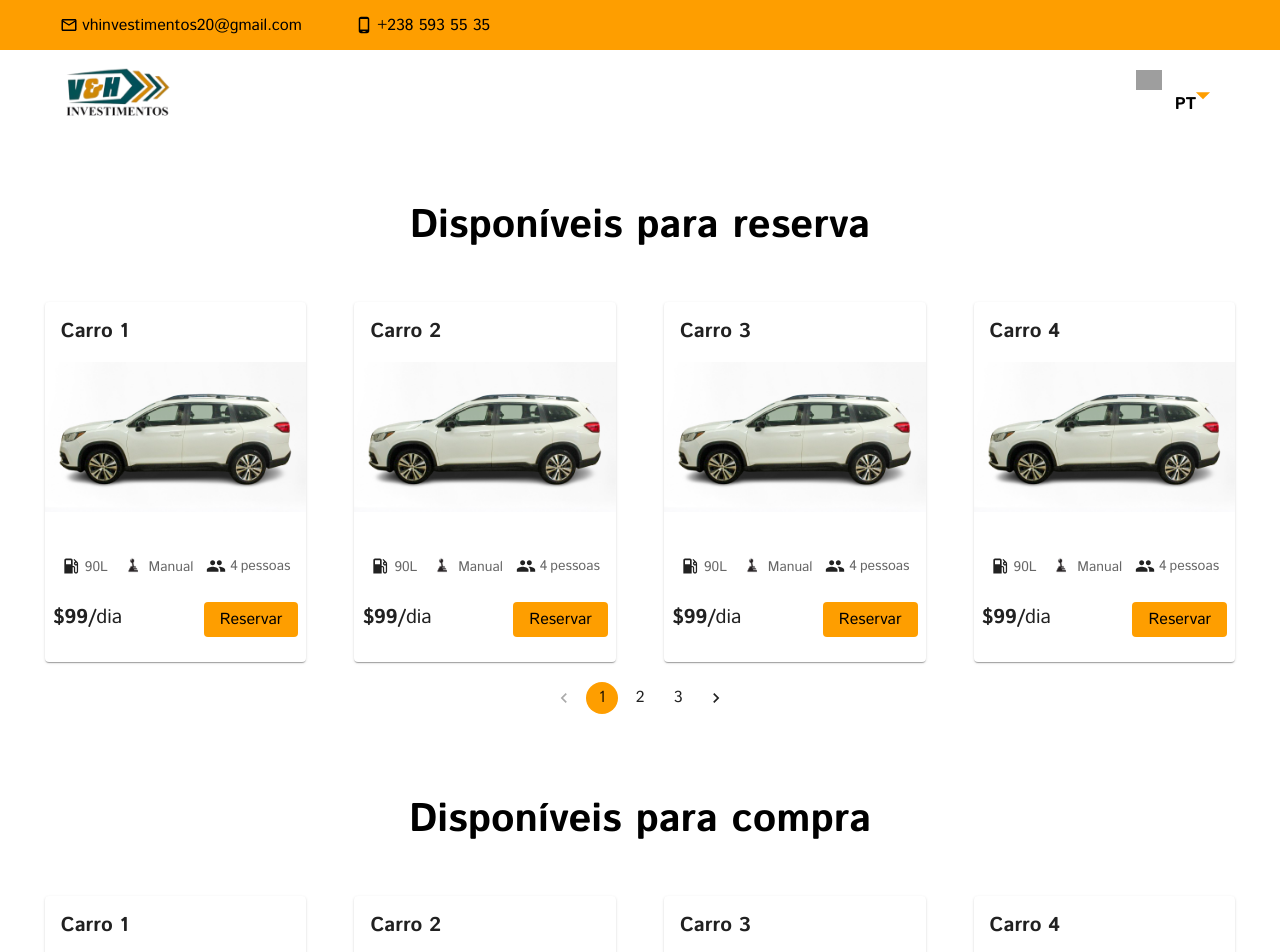
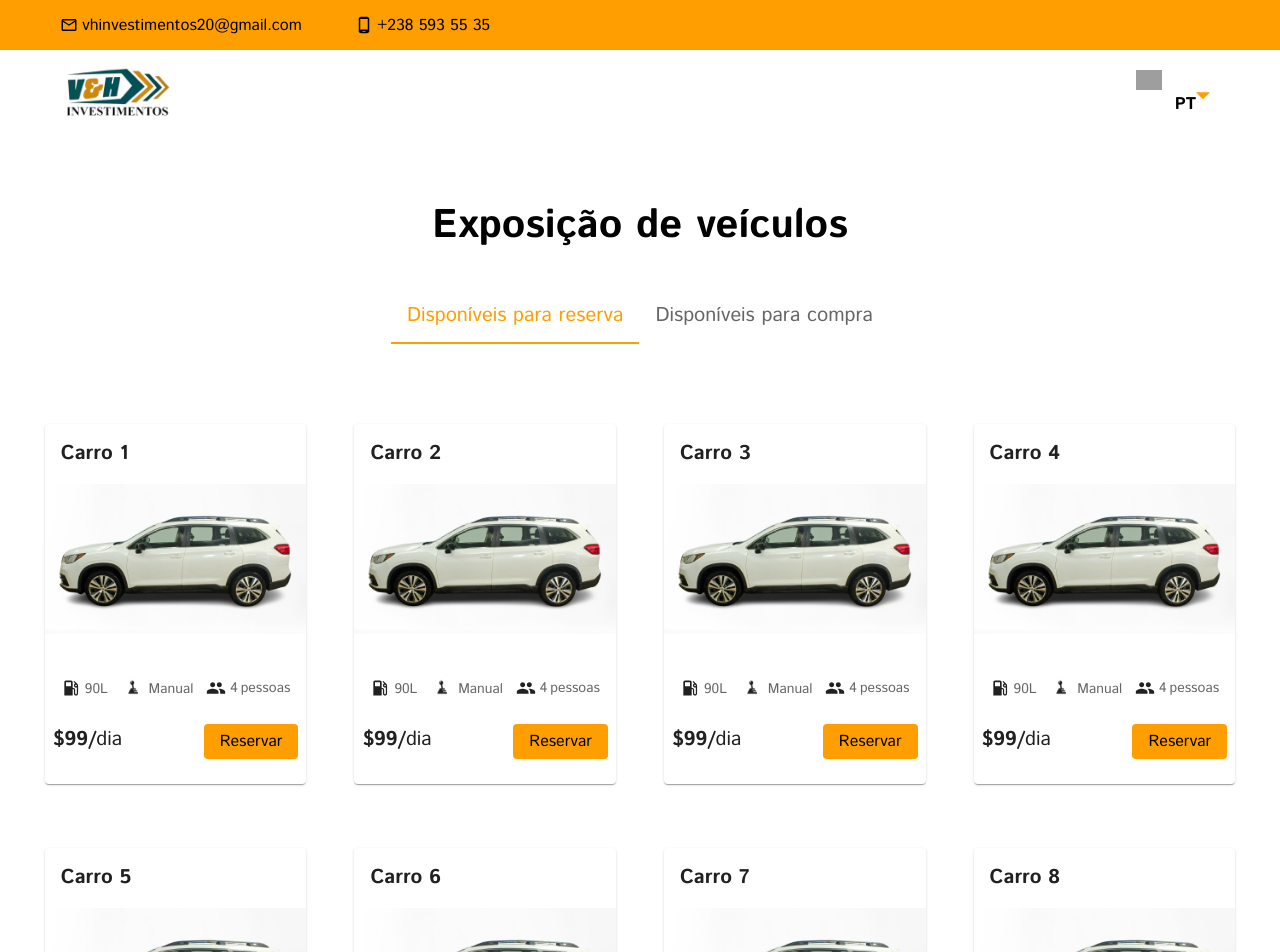
Before and after one commit to d-coder47/rent-a-car, a React (Vite) app: page /cars in a window 1280 px wide. Shown: the top 952 px of the page. Built offline with nearby package versions, Linux system fonts and the light colour scheme; grey boxes are pictures that could not be loaded.

Commit message:
feat: Add tabs to cars page

```diff
--- a/src/components/CarGallery/GallerySection.tsx
+++ b/src/components/CarGallery/GallerySection.tsx
@@ -8,7 +8,7 @@ const Gallery: React.FC = () => {
 
   const [value, setValue] = React.useState(0);
 
-  const handleChange = (event: React.SyntheticEvent, newValue: number) => {
+  const handleChange = (_event: React.SyntheticEvent, newValue: number) => {
     setValue(newValue);
   };
 
--- a/src/pages/Cars.tsx
+++ b/src/pages/Cars.tsx
@@ -1,4 +1,4 @@
-import { Box, Typography, Pagination } from "@mui/material";
+import { Box, Typography, Pagination, Tabs, Tab } from "@mui/material";
 import Layout from "../components/Layout/Layout";
 import { useTranslation } from "react-i18next";
 import car_image from "../assets/car_gallery/view5.jpg";
@@ -118,18 +118,247 @@ const Cars = () => {
       people_number: 4,
       price: 99.0,
     },
+    {
+      name: "Carro 13",
+      image_path: car_image,
+      fuel_type: "diesel",
+      tank_capacity: "85L",
+      cambio_type: "Automático",
+      people_number: 5,
+      price: 120.0,
+    },
+    {
+      name: "Carro 14",
+      image_path: car_image,
+      fuel_type: "diesel",
+      tank_capacity: "85L",
+      cambio_type: "Automático",
+      people_number: 5,
+      price: 120.0,
+    },
+    {
+      name: "Carro 15",
+      image_path: car_image,
+      fuel_type: "diesel",
+      tank_capacity: "85L",
+      cambio_type: "Automático",
+      people_number: 5,
+      price: 120.0,
+    },
+    {
+      name: "Carro 16",
+      image_path: car_image,
+      fuel_type: "diesel",
+      tank_capacity: "85L",
+      cambio_type: "Automático",
+      people_number: 5,
+      price: 120.0,
+    },
+    {
+      name: "Carro 17",
+      image_path: car_image,
+      fuel_type: "elétrico",
+      tank_capacity: "75L",
+      cambio_type: "Automático",
+      people_number: 4,
+      price: 150.0,
+    },
+    {
+      name: "Carro 18",
+      image_path: car_image,
+      fuel_type: "elétrico",
+      tank_capacity: "75L",
+      cambio_type: "Automático",
+      people_number: 4,
+      price: 150.0,
+    },
+    {
+      name: "Carro 19",
+      image_path: car_image,
+      fuel_type: "elétrico",
+      tank_capacity: "75L",
+      cambio_type: "Automático",
+      people_number: 4,
+      price: 150.0,
+    },
+    {
+      name: "Carro 20",
+      image_path: car_image,
+      fuel_type: "elétrico",
+      tank_capacity: "75L",
+      cambio_type: "Automático",
+      people_number: 4,
+      price: 150.0,
+    },
+    {
+      name: "Carro 21",
+      image_path: car_image,
+      fuel_type: "híbrido",
+      tank_capacity: "80L",
+      cambio_type: "Automático",
+      people_number: 5,
+      price: 130.0,
+    },
+    {
+      name: "Carro 22",
+      image_path: car_image,
+      fuel_type: "híbrido",
+      tank_capacity: "80L",
+      cambio_type: "Automático",
+      people_number: 5,
+      price: 130.0,
+    },
+    {
+      name: "Carro 23",
+      image_path: car_image,
+      fuel_type: "híbrido",
+      tank_capacity: "80L",
+      cambio_type: "Automático",
+      people_number: 5,
+      price: 130.0,
+    },
+    {
+      name: "Carro 24",
+      image_path: car_image,
+      fuel_type: "híbrido",
+      tank_capacity: "80L",
+      cambio_type: "Automático",
+      people_number: 5,
+      price: 130.0,
+    },
+    {
+      name: "Carro 25",
+      image_path: car_image,
+      fuel_type: "híbrido",
+      tank_capacity: "80L",
+      cambio_type: "Automático",
+      people_number: 5,
+      price: 130.0,
+    },
+    {
+      name: "Carro 26",
+      image_path: car_image,
+      fuel_type: "híbrido",
+      tank_capacity: "80L",
+      cambio_type: "Automático",
+      people_number: 5,
+      price: 130.0,
+    },
+    {
+      name: "Carro 27",
+      image_path: car_image,
+      fuel_type: "gasolina",
+      tank_capacity: "90L",
+      cambio_type: "Manual",
+      people_number: 4,
+      price: 99.0,
+    },
+    {
+      name: "Carro 28",
+      image_path: car_image,
+      fuel_type: "gasolina",
+      tank_capacity: "90L",
+      cambio_type: "Manual",
+      people_number: 4,
+      price: 99.0,
+    },
+    {
+      name: "Carro 29",
+      image_path: car_image,
+      fuel_type: "gasolina",
+      tank_capacity: "90L",
+      cambio_type: "Manual",
+      people_number: 4,
+      price: 99.0,
+    },
+    {
+      name: "Carro 30",
+      image_path: car_image,
+      fuel_type: "gasolina",
+      tank_capacity: "90L",
+      cambio_type: "Manual",
+      people_number: 4,
+      price: 99.0,
+    },
+    {
+      name: "Carro 31",
+      image_path: car_image,
+      fuel_type: "diesel",
+      tank_capacity: "85L",
+      cambio_type: "Automático",
+      people_number: 5,
+      price: 120.0,
+    },
+    {
+      name: "Carro 32",
+      image_path: car_image,
+      fuel_type: "diesel",
+      tank_capacity: "85L",
+      cambio_type: "Automático",
+      people_number: 5,
+      price: 120.0,
+    },
+    {
+      name: "Carro 33",
+      image_path: car_image,
+      fuel_type: "diesel",
+      tank_capacity: "85L",
+      cambio_type: "Automático",
+      people_number: 5,
+      price: 120.0,
+    },
+    {
+      name: "Carro 34",
+      image_path: car_image,
+      fuel_type: "diesel",
+      tank_capacity: "85L",
+      cambio_type: "Automático",
+      people_number: 5,
+      price: 120.0,
+    },
+    {
+      name: "Carro 35",
+      image_path: car_image,
+      fuel_type: "diesel",
+      tank_capacity: "85L",
+      cambio_type: "Automático",
+      people_number: 5,
+      price: 120.0,
+    },
+    {
+      name: "Carro 36",
+      image_path: car_image,
+      fuel_type: "diesel",
+      tank_capacity: "85L",
+      cambio_type: "Automático",
+      people_number: 5,
+      price: 120.0,
+    },
   ];
 
   const [page, setPage] = useState(1);
-  const itemsPerPage = 4;
+  const itemsPerPage = 8;
 
   const indexOfLastCar = page * itemsPerPage;
   const indexOfFirstCar = indexOfLastCar - itemsPerPage;
   const currentCars = cars.slice(indexOfFirstCar, indexOfLastCar);
 
+  const [tabValue, setTabValue] = useState(0);
+
   const handlePageChange = (_event: ChangeEvent<unknown>, value: number) => {
     setPage(value);
   };
+
+  const handleTabChange = (_event: React.SyntheticEvent, newValue: number) => {
+    setTabValue(newValue);
+  };
+
+  function a11yProps(index: number) {
+    return {
+      id: `simple-tab-${index}`,
+      "aria-controls": `simple-tabpanel-${index}`,
+    };
+  }
 
   return (
     <Layout>
@@ -143,28 +372,56 @@ const Cars = () => {
           sx={{
             width: "93%",
             marginTop: "60px",
-            flexDirection: "column",
           }}
         >
-          <Box>
-            <Typography
-              sx={{
-                textAlign: "center",
-                color: "#000000",
-                marginTop: {
-                  xs: "30px",
-                  sm: "30px",
-                  md: "30px",
-                  lg: "0px",
-                  xl: "0px",
-                },
-                marginBottom: "50px",
-              }}
-              variant="h2"
+          <Typography textAlign="center" marginBottom="36px" variant="h2">
+            {t("menu.exposicaoVeiculos")}
+          </Typography>
+          <Box
+            sx={{
+              borderBottom: 1,
+              borderColor: "divider",
+              display: "flex",
+              justifyContent: "center",
+              marginBottom: "80px",
+              border: "none",
+            }}
+          >
+            <Tabs
+              value={tabValue}
+              onChange={handleTabChange}
+              aria-label="basic tabs example"
             >
-              {t("homepage.cars.avalailabe_to_reservation")}
-            </Typography>
+              <Tab
+                sx={{
+                  textTransform: "none",
+                }}
+                label={
+                  <Typography variant="body1">
+                    {t("homepage.cars.avalailabe_to_reservation")}
+                  </Typography>
+                }
+                {...a11yProps(0)}
+              />
+              <Tab
+                sx={{
+                  textTransform: "none",
+                }}
+                label={
+                  <Typography variant="body1">
+                    {t("homepage.cars.avalailabe_to_buy")}
+                  </Typography>
+                }
+                {...a11yProps(1)}
+              />
+            </Tabs>
+          </Box>
 
+          <Box
+            sx={{
+              display: tabValue === 0 ? "block" : "none",
+            }}
+          >
             <Grid
               container
               spacing={{ xs: 2, md: 3 }}
@@ -192,7 +449,7 @@ const Cars = () => {
               sx={{
                 display: "flex",
                 justifyContent: "center",
-                marginTop: "20px",
+                marginTop: "40px",
               }}
             >
               <Pagination
@@ -205,27 +462,9 @@ const Cars = () => {
           </Box>
           <Box
             sx={{
-              marginTop: "80px",
+              display: tabValue === 1 ? "block" : "none",
             }}
           >
-            <Typography
-              sx={{
-                textAlign: "center",
-                color: "#000000",
-                marginTop: {
-                  xs: "30px",
-                  sm: "30px",
-                  md: "30px",
-                  lg: "0px",
-                  xl: "0px",
-                },
-                marginBottom: "50px",
-              }}
-              variant="h2"
-            >
-              {t("homepage.cars.avalailabe_to_buy")}
-            </Typography>
-
             <Grid
               container
               spacing={{ xs: 2, md: 3 }}
```
